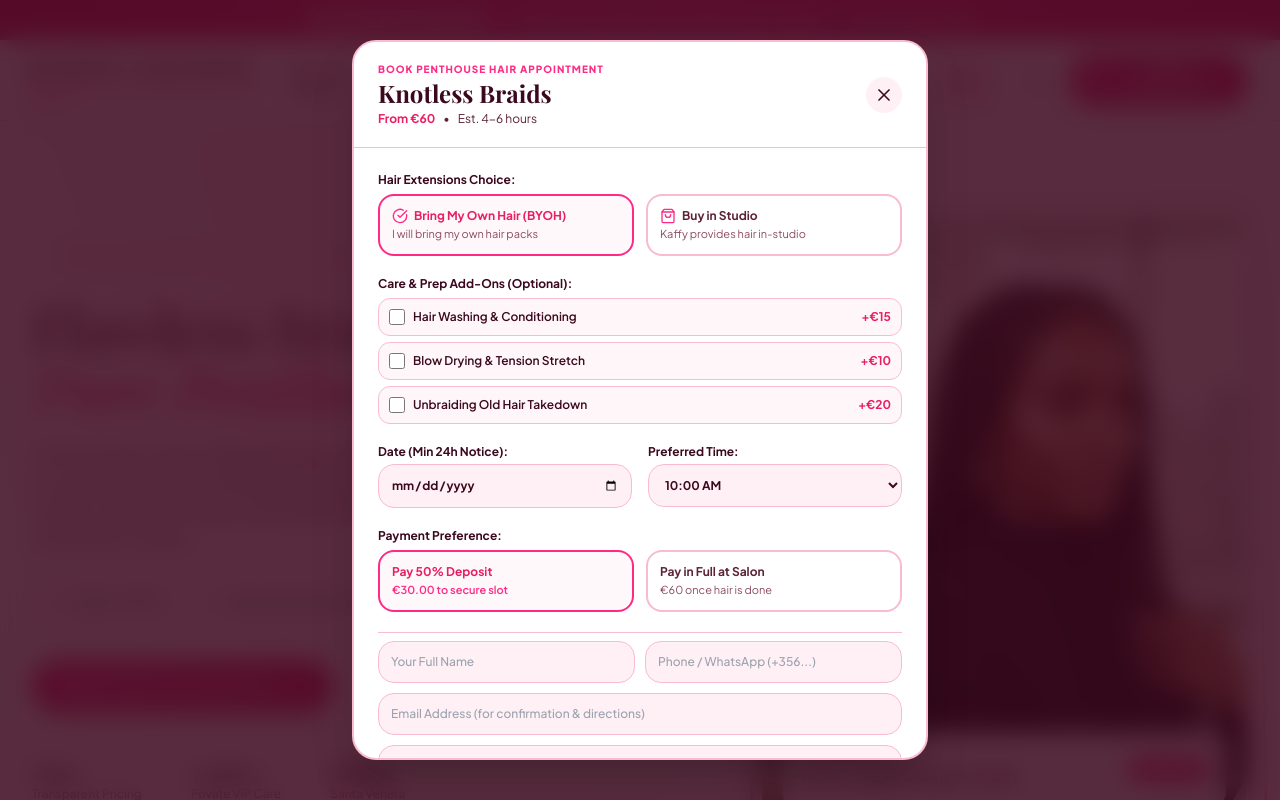
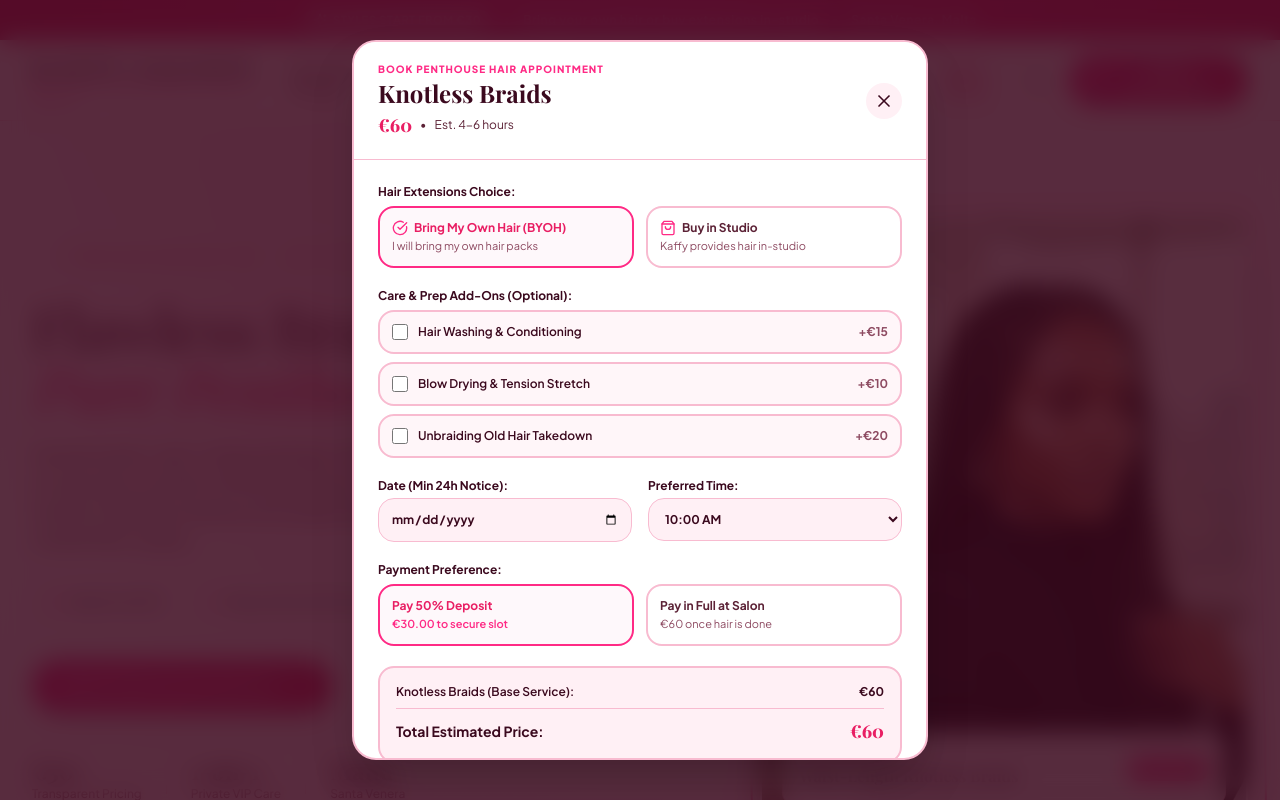
Before and after one commit to fitzaramide-dev/saloonkaffy, a Next.js app: page / in a window 1280 px wide. Both pictures are taken after a click on the button "BOOK APPOINTMENT". Shown: the top 800 px of the page. Built offline with nearby package versions, Linux system fonts and the light colour scheme; a web font is replaced by a local one.

Commit message:
Fix dynamic add-ons price calculation across modal, summary, deposit, and submit

```diff
--- a/src/app/page.tsx
+++ b/src/app/page.tsx
@@ -14,6 +14,17 @@ interface ServiceItem {
   desc: string;
   features: string[];
 }
+
+interface AddonItem {
+  name: string;
+  price: number;
+}
+
+const ADDON_OPTIONS: AddonItem[] = [
+  { name: 'Hair Washing & Conditioning', price: 15 },
+  { name: 'Blow Drying & Tension Stretch', price: 10 },
+  { name: 'Unbraiding Old Hair Takedown', price: 20 },
+];
 
 const SERVICES: ServiceItem[] = [
   {
@@ -170,6 +181,14 @@ export default function HomePage() {
   const [selectedService, setSelectedService] = useState<ServiceItem>(SERVICES[0]);
   const [hairOption, setHairOption] = useState<'byoh' | 'in_studio'>('byoh');
   const [selectedAddons, setSelectedAddons] = useState<string[]>([]);
+
+  // LIVE DYNAMIC PRICE & ADD-ONS ENGINE
+  const addonsTotal = selectedAddons.reduce((sum, name) => {
+    const item = ADDON_OPTIONS.find((a) => a.name === name);
+    return sum + (item ? item.price : 0);
+  }, 0);
+  const currentTotalPrice = selectedService.price + addonsTotal;
+  const currentDeposit = currentTotalPrice * 0.5;
   const [appointmentDate, setAppointmentDate] = useState('');
   const [appointmentTime, setAppointmentTime] = useState('10:00');
   const [paymentChoice, setPaymentChoice] = useState<'deposit_50' | 'full_at_salon'>('deposit_50');
@@ -270,7 +289,7 @@ export default function HomePage() {
           client_phone: phoneValidation.cleanPhone,
           service_id: selectedService.id,
           service_title: selectedService.title,
-          price: selectedService.price,
+          price: currentTotalPrice,
           payment_choice: paymentChoice,
           hair_option: hairOption,
           addons: selectedAddons,
@@ -294,7 +313,7 @@ export default function HomePage() {
         service: selectedService.title,
         date: appointmentDate,
         time: appointmentTime,
-        price: selectedService.price,
+        price: currentTotalPrice,
         hairOption: hairOption,
       });
       setBookingSuccess(true);
@@ -1153,8 +1172,15 @@ export default function HomePage() {
                 <h3 className="font-serif text-lg sm:text-2xl font-bold text-glam-plum truncate max-w-[240px] sm:max-w-md">
                   {selectedService.title}
                 </h3>
-                <div className="flex items-center gap-2 mt-0.5 text-xs text-glam-mocha">
-                  <span className="font-bold text-glam-pinkDark">From &euro;{selectedService.price}</span>
+                <div className="flex items-center flex-wrap gap-2 mt-0.5 text-xs text-glam-mocha">
+                  <span className="font-serif text-base sm:text-lg font-extrabold text-glam-pinkDark">
+                    &euro;{currentTotalPrice}
+                  </span>
+                  {addonsTotal > 0 && (
+                    <span className="text-[11px] font-bold text-emerald-800 bg-emerald-50 px-2 py-0.5 rounded-full border border-emerald-300">
+                      &euro;{selectedService.price} base + &euro;{addonsTotal} add-ons
+                    </span>
+                  )}
                   <span>&bull;</span>
                   <span>Est. {selectedService.duration}</span>
                 </div>
@@ -1312,25 +1338,33 @@ export default function HomePage() {
                   {/* Care & Prep Add-ons */}
                   <div className="space-y-1.5">
                     <label className="text-xs font-bold text-glam-plum block">Care & Prep Add-Ons (Optional):</label>
-                    <div className="space-y-1.5 text-xs">
-                      {[
-                        { name: 'Hair Washing & Conditioning', price: 15 },
-                        { name: 'Blow Drying & Tension Stretch', price: 10 },
-                        { name: 'Unbraiding Old Hair Takedown', price: 20 },
-                      ].map((addon) => (
-                        <label key={addon.name} className="flex items-center justify-between p-2.5 rounded-xl border border-glam-border bg-glam-page/60 hover:bg-glam-page cursor-pointer">
-                          <span className="flex items-center gap-2 text-glam-plum font-semibold">
-                            <input
-                              type="checkbox"
-                              checked={selectedAddons.includes(addon.name)}
-                              onChange={() => toggleAddon(addon.name)}
-                              className="w-4 h-4 rounded border-glam-border text-glam-pink focus:ring-glam-pink"
-                            />
-                            {addon.name}
-                          </span>
-                          <span className="font-bold text-glam-pinkDark">+&euro;{addon.price}</span>
-                        </label>
-                      ))}
+                    <div className="space-y-2 text-xs">
+                      {ADDON_OPTIONS.map((addon) => {
+                        const isChecked = selectedAddons.includes(addon.name);
+                        return (
+                          <label
+                            key={addon.name}
+                            className={`flex items-center justify-between p-3 rounded-2xl border-2 transition-all cursor-pointer ${
+                              isChecked
+                                ? 'border-glam-pink bg-pink-50/70 font-bold text-glam-pinkDark shadow-sm'
+                                : 'border-glam-border bg-glam-page/60 hover:bg-glam-page text-glam-plum'
+                            }`}
+                          >
+                            <span className="flex items-center gap-2.5 font-semibold">
+                              <input
+                                type="checkbox"
+                                checked={isChecked}
+                                onChange={() => toggleAddon(addon.name)}
+                                className="w-4 h-4 rounded border-glam-border text-glam-pink focus:ring-glam-pink accent-glam-pink"
+                              />
+                              <span className={isChecked ? 'text-glam-pinkDark font-bold' : 'text-glam-plum'}>{addon.name}</span>
+                            </span>
+                            <span className={`font-bold ${isChecked ? 'text-glam-pinkDark' : 'text-glam-muted'}`}>
+                              +&euro;{addon.price}
+                            </span>
+                          </label>
+                        );
+                      })}
                     </div>
                   </div>
 
@@ -1379,7 +1413,7 @@ export default function HomePage() {
                       >
                         <div className="font-bold">Pay 50% Deposit</div>
                         <span className="text-[11px] font-semibold text-glam-pink block mt-0.5">
-                          &euro;{(selectedService.price * 0.5).toFixed(2)} to secure slot
+                          &euro;{currentDeposit.toFixed(2)} to secure slot
                         </span>
                       </button>
 
@@ -1394,9 +1428,36 @@ export default function HomePage() {
                       >
                         <div className="font-bold">Pay in Full at Salon</div>
                         <span className="text-[11px] text-glam-muted block mt-0.5">
-                          &euro;{selectedService.price} once hair is done
+                          &euro;{currentTotalPrice} once hair is done
                         </span>
                       </button>
+                    </div>
+                  </div>
+
+                  {/* Live Order Breakdown Summary */}
+                  <div className="p-4 rounded-2xl bg-glam-page border-2 border-glam-border space-y-2 text-xs">
+                    <div className="flex items-center justify-between text-glam-plum font-semibold">
+                      <span>{selectedService.title} (Base Service):</span>
+                      <span className="font-bold">&euro;{selectedService.price}</span>
+                    </div>
+
+                    {selectedAddons.map((addonName) => {
+                      const item = ADDON_OPTIONS.find((a) => a.name === addonName);
+                      return (
+                        <div key={addonName} className="flex items-center justify-between text-glam-pinkDark font-semibold">
+                          <span className="flex items-center gap-1.5">
+                            <Check className="w-3.5 h-3.5 text-glam-pink" /> {addonName}:
+                          </span>
+                          <span className="font-bold">+&euro;{item?.price || 0}</span>
+                        </div>
+                      );
+                    })}
+
+                    <div className="pt-2 border-t border-glam-border flex items-center justify-between text-sm font-bold text-glam-plum">
+                      <span>Total Estimated Price:</span>
+                      <span className="font-serif text-lg font-extrabold text-glam-pinkDark">
+                        &euro;{currentTotalPrice}
+                      </span>
                     </div>
                   </div>
 
@@ -1457,7 +1518,7 @@ export default function HomePage() {
                         <span>Transmitting to Database...</span>
                       </>
                     ) : (
-                      <span>Confirm & Request Appointment</span>
+                      <span>Confirm & Request Appointment (&euro;{currentTotalPrice})</span>
                     )}
                   </button>
                 </form>
```
